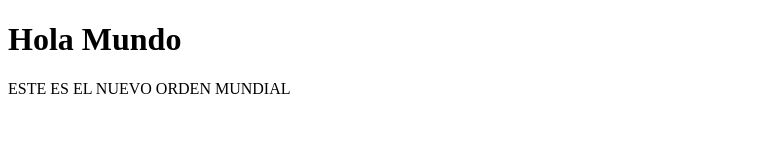
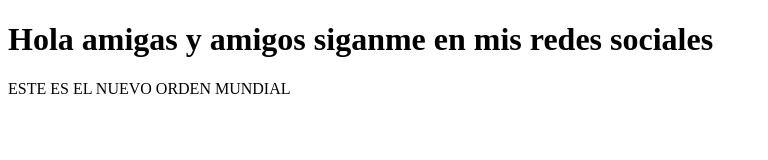
Before and after one commit to aldaesgu/proyectoDemoCursoPrework, a plain HTML site: page index.html in a window 1280 px wide. Shown: the whole page, without its empty margins (0-768 px from the left). Drawn offline with Linux system fonts and the light colour scheme.

Commit message:
cambios agregamos sitio de twich

```diff
--- a/index.html
+++ b/index.html
@@ -10,7 +10,7 @@
     </script>
 </head>
 <body>
-    <h1>Hola Mundo</h1>
+    <h1>Hola amigas y amigos siganme en mis redes sociales</h1>
     <p>
         ESTE ES EL NUEVO ORDEN MUNDIAL
     </p>
```
